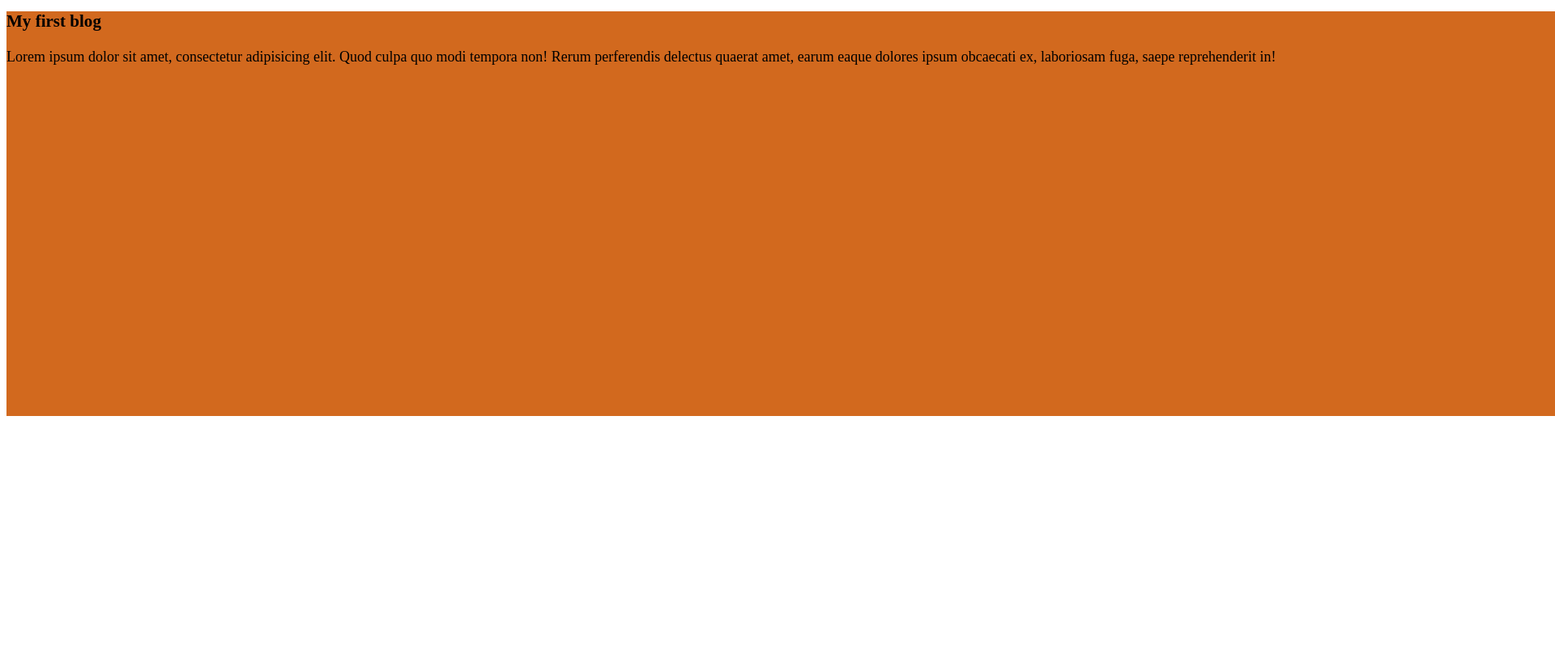
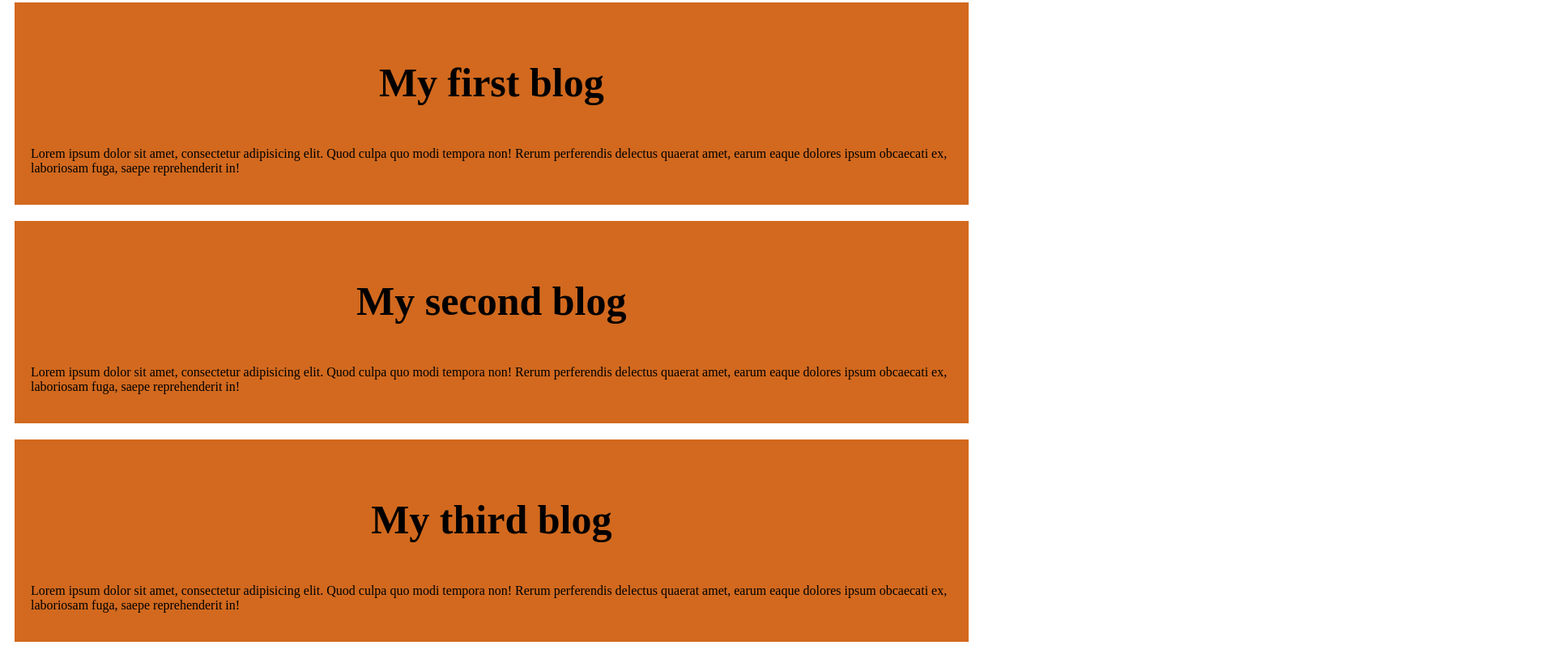
Before and after one commit to Usaid-Fidah23/my-first-github-repo, a plain HTML site: page index.html in a window 1280 px wide. Shown: the part 7-820 px from the top of the page at 81% size, 1920 px wide, since content can reach past the window. Drawn offline with Linux system fonts and the light colour scheme.

Commit message:
added second and third blog

```diff
--- a/index.html
+++ b/index.html
@@ -11,6 +11,14 @@
     <h3>My first blog</h3>
     <p>Lorem ipsum dolor sit amet, consectetur adipisicing elit. Quod culpa quo modi tempora non! Rerum perferendis delectus quaerat amet, earum eaque dolores ipsum obcaecati ex, laboriosam fuga, saepe reprehenderit in!</p>
 </div>
+    <div>
+    <h3>My second blog</h3>
+    <p>Lorem ipsum dolor sit amet, consectetur adipisicing elit. Quod culpa quo modi tempora non! Rerum perferendis delectus quaerat amet, earum eaque dolores ipsum obcaecati ex, laboriosam fuga, saepe reprehenderit in!</p>
+</div>
+    <div>
+    <h3>My third blog</h3>
+    <p>Lorem ipsum dolor sit amet, consectetur adipisicing elit. Quod culpa quo modi tempora non! Rerum perferendis delectus quaerat amet, earum eaque dolores ipsum obcaecati ex, laboriosam fuga, saepe reprehenderit in!</p>
+</div>
 
 </body>
 </html>
--- a/styles/blog.css
+++ b/styles/blog.css
@@ -1,3 +1,7 @@
 div{
-    background-color: chocolate;height: 500px;width: 2000px; font-size: large;
+    background-color: chocolate;height:50%;width:90%;padding: 20px;
+    margin: 10px 10px 20px 10px;
 }
+h3{
+   text-align: center;font-size: 50px;
+}
```
